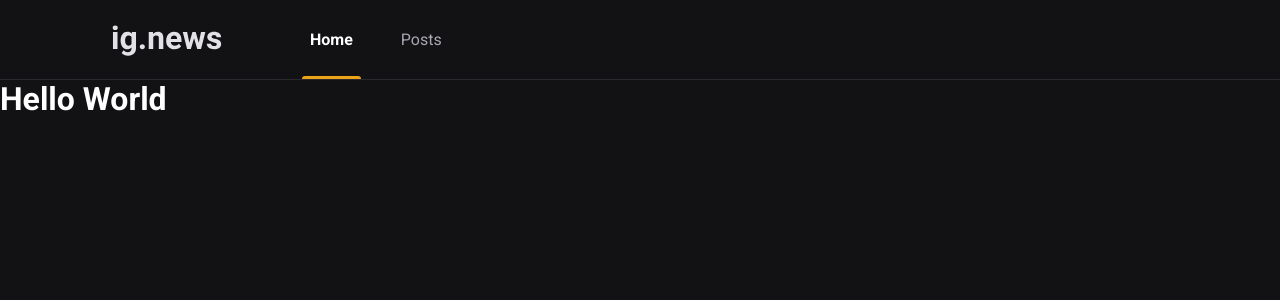
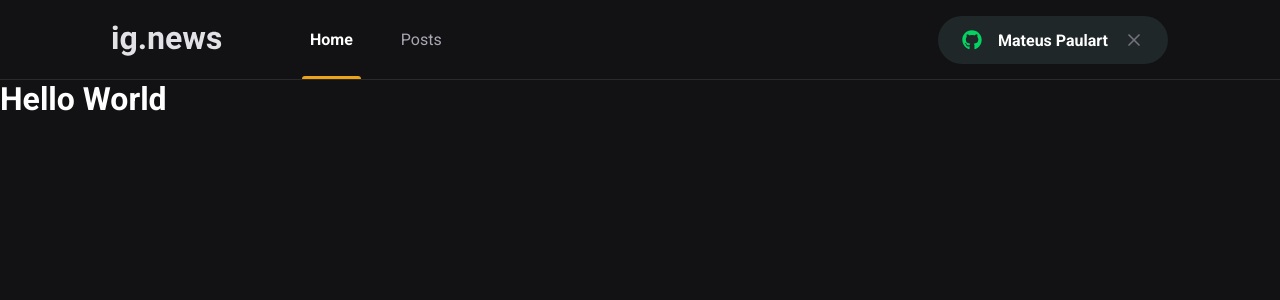
Before and after one commit to Mateusp23/ignews, a Next.js app: page / in a window 1280 px wide. Shown: the top 300 px of the page. Built offline with nearby package versions, Linux system fonts and the light colour scheme.

Commit message:
criando componente signInButton e os styles dele

```diff
--- a/package.json
+++ b/package.json
@@ -12,6 +12,7 @@
     "next": "12.1.6",
     "react": "18.2.0",
     "react-dom": "18.2.0",
+    "react-icons": "^4.4.0",
     "sass": "^1.52.3"
   },
   "devDependencies": {
--- a/src/components/Header/index.tsx
+++ b/src/components/Header/index.tsx
@@ -1,4 +1,5 @@
 import styles from './styles.module.scss';
+import { SignInButton } from '../SignInButton';
 
 export function Header() {
   return (
@@ -9,6 +10,8 @@
           <a className={styles.active}>Home</a>
           <a>Posts</a>
         </nav>
+
+        <SignInButton />
       </div>
     </header>
   )
--- a/src/components/Header/styles.module.scss
+++ b/src/components/Header/styles.module.scss
@@ -51,4 +51,8 @@
       }
     }
   }
+
+  button {
+    margin-left: auto;
+  }
 }
--- /dev/null
+++ b/src/components/SignInButton/index.tsx
@@ -0,0 +1,27 @@
+import { FaGithub } from 'react-icons/fa';
+import { FiX } from 'react-icons/fi';
+
+import styles from './styles.module.scss';
+
+export function SignInButton() {
+  const isUserLoggedIn = true;
+
+  return isUserLoggedIn ? (
+    <button
+      type="button"
+      className={styles.signInButton}
+    >
+      <FaGithub color="#04D361" />
+      Mateus Paulart
+      <FiX color="#737380" className={styles.closeIcon} />
+    </button>
+  ) : (
+    <button
+      type="button"
+      className={styles.signInButton}
+    >
+      <FaGithub color="#EBA417" />
+      Sign In with GitHub
+    </button>
+  )
+}
--- /dev/null
+++ b/src/components/SignInButton/styles.module.scss
@@ -0,0 +1,33 @@
+.signInButton {
+  height: 3rem;
+  border-radius: 3rem;
+  background: var(--gray-850);
+  border: 0;
+  padding: 0 1.5rem;
+
+  display: flex;
+  align-items: center;
+  justify-content: center;
+
+  color: var(--white);
+  font-weight: bold;
+
+  svg {
+    width: 20px;
+    height: 20px;
+  }
+
+  svg:first-child {
+    margin-right: 1rem;
+  }
+
+  svg.closeIcon {
+    margin-left: 1rem;
+  }
+
+  transition: filter 0.2s;
+
+  &:hover {
+    filter: brightness(0.8);
+  }
+}
--- a/src/styles/global.scss
+++ b/src/styles/global.scss
@@ -10,6 +10,7 @@
   --gray-100: #E1E1E6;
   --gray-300: #A8A8B3;
   --gray-800: #29292E;
+  --gray-850: #1F2729;
   --gray-900: #121214;
 
   --cyan-500: #61DAFB;
```
Also changed, not shown: 1 other file (tests, documents, lock files or other folders).
